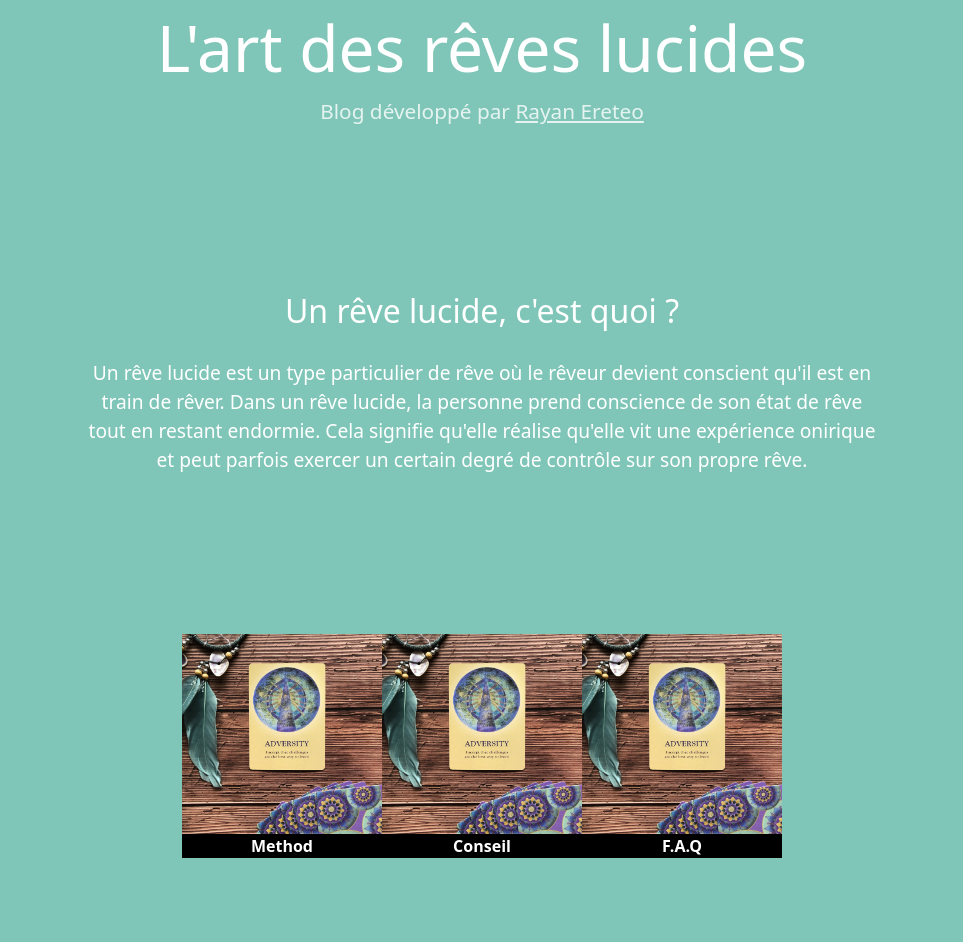
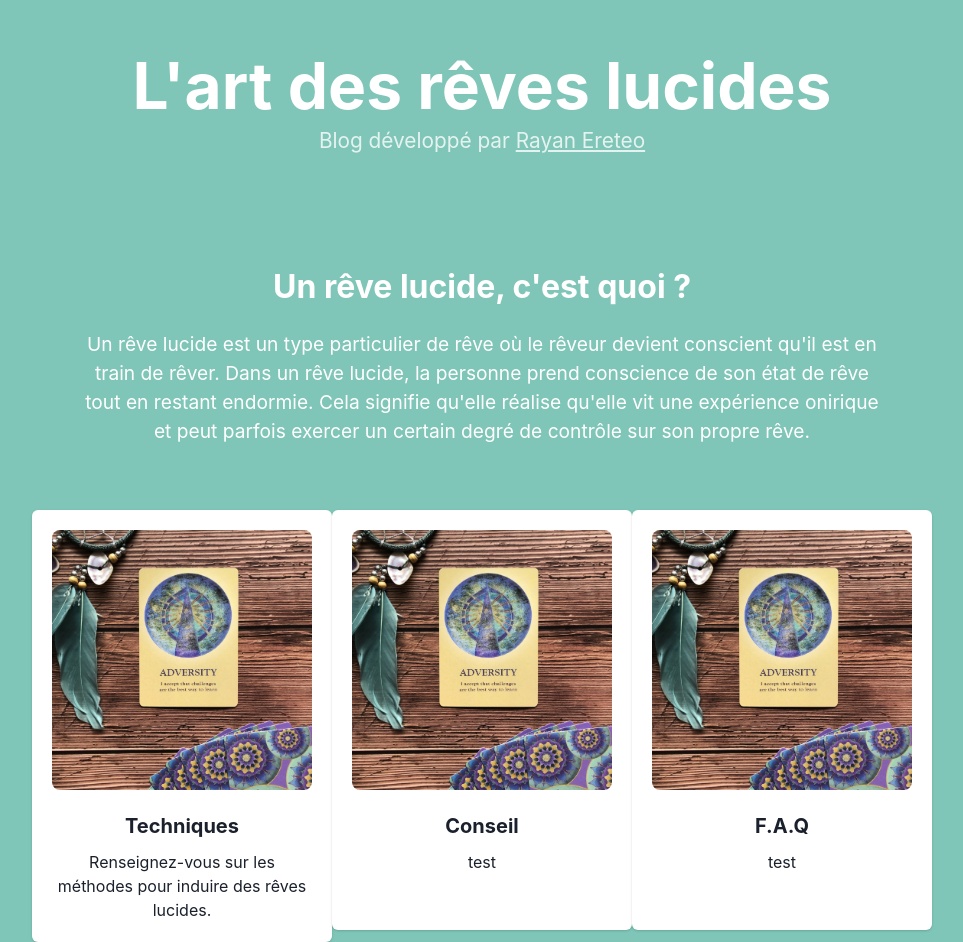
Before and after one commit to RayanEreteo/theartofluciddreams, a Next.js app: page / in a window 1280 px wide. Shown: the whole page, without its empty margins (158-1121 px from the left). Before the commit the page ends 858 px from the top, so only its background shows below. Built offline with nearby package versions, Linux system fonts and the light colour scheme.

Commit message:
Changement Majeur

```diff
--- a/app/ChakraProviderWrapper.tsx
+++ b/app/ChakraProviderWrapper.tsx
@@ -1,15 +1,11 @@
 "use client"
 
-import { ChakraProvider } from "@chakra-ui/react"
+import { ChakraProvider, extendTheme } from "@chakra-ui/react"
 
 function ChakraProviderWrapper({ children }: any) {
 
-  const theme = {
-    backgroundColor: "#7FC6B8"
-  }
-
   return (
-    <ChakraProvider theme={theme}>
+    <ChakraProvider>
         {children}
     </ChakraProvider>
   )
--- a/app/components/CardLink.tsx
+++ b/app/components/CardLink.tsx
@@ -1,26 +1,47 @@
 import {
   Card,
-  CardHeader,
   CardBody,
   CardFooter,
   Text,
   Flex,
+  Heading,
+  Stack,
+  Divider,
+  ButtonGroup,
+  Button,
+  Image,
 } from "@chakra-ui/react";
+
 import Link from "next/link";
-import Image, { StaticImageData } from "next/image";
+import { StaticImageData } from "next/image";
 
 interface cardLinkInterface {
   Thumbnail: StaticImageData;
   Title: String;
+  Desc: String;
   RedirectTo: String;
 }
 
-function CardLink({ Thumbnail, Title, RedirectTo }: cardLinkInterface) {
+function CardLink({ Thumbnail, Title, Desc, RedirectTo }: cardLinkInterface) {
   return (
-    <Flex textAlign={"center"} background={"black"}>
+    <Flex className="card-link" textAlign={"center"}>
       <Link href={RedirectTo}>
-        <Image src={Thumbnail} width={200} alt="method thumbnail"/>
-        <Text color={"white"} fontWeight={"bold"}>{Title}</Text>
+        <Card maxW="300px" minH={"420px"}>
+          <CardBody>
+            <Image
+              src={Thumbnail.src}
+              alt="methodThumbnail"
+              borderRadius="lg"
+
+            />
+            <Stack mt="6" spacing="3">
+              <Heading size="md">{Title}</Heading>
+              <Text>
+                {Desc}
+              </Text>
+            </Stack>
+          </CardBody>
+        </Card>
       </Link>
     </Flex>
   );
--- a/app/globals.css
+++ b/app/globals.css
@@ -1,3 +1,3 @@
 body{
-    background-color: #7FC6B8;
+    background-color: #7FC6B8 !important;
 }
--- a/app/page.tsx
+++ b/app/page.tsx
@@ -12,7 +12,7 @@ export default function Home() {
       alignItems={"center"}
       m={"auto"}
     >
-      <Box className="presentation-text" textAlign={"center"}>
+      <Box className="presentation-text" textAlign={"center"} mt={'3rem'}>
         <Heading fontSize={"4rem"} color={"white"}>
           L'art des rêves lucides
         </Heading>
@@ -23,7 +23,7 @@ export default function Home() {
           </Text>
         </Text>
       </Box>
-      <Box className="luciddream-desc" color={"white"} mt={"10rem"} textAlign={"center"}>
+      <Box className="luciddream-desc" color={"white"} mt={"7rem"} textAlign={"center"}>
         <Heading fontSize={"2rem"}>Un rêve lucide, c'est quoi ?</Heading>
         <br />
         <Text maxW={"800px"} fontSize={"1.2rem"}>
@@ -35,10 +35,10 @@ export default function Home() {
           propre rêve.
         </Text>
       </Box>
-      <Flex className="category-wrapper" flexDirection={"row"} mt={"10rem"}>
-        <CardLink Thumbnail={MethodThumbnail} Title={"Method"} RedirectTo={"method"}/>
-        <CardLink Thumbnail={MethodThumbnail} Title={"Conseil"} RedirectTo={"advices"}/>
-        <CardLink Thumbnail={MethodThumbnail} Title={"F.A.Q"} RedirectTo={"faq"}/>
+      <Flex className="category-wrapper" flexDirection={"row"} mt={"4rem"}>
+        <CardLink Thumbnail={MethodThumbnail} Title={"Techniques"} RedirectTo={"method"} Desc={"Renseignez-vous sur les méthodes pour induire des rêves lucides."}/>
+        <CardLink Thumbnail={MethodThumbnail} Title={"Conseil"} RedirectTo={"advices"} Desc={"test"}/>
+        <CardLink Thumbnail={MethodThumbnail} Title={"F.A.Q"} RedirectTo={"faq"} Desc={"test"}/>
       </Flex>
     </Flex>
   );
```
